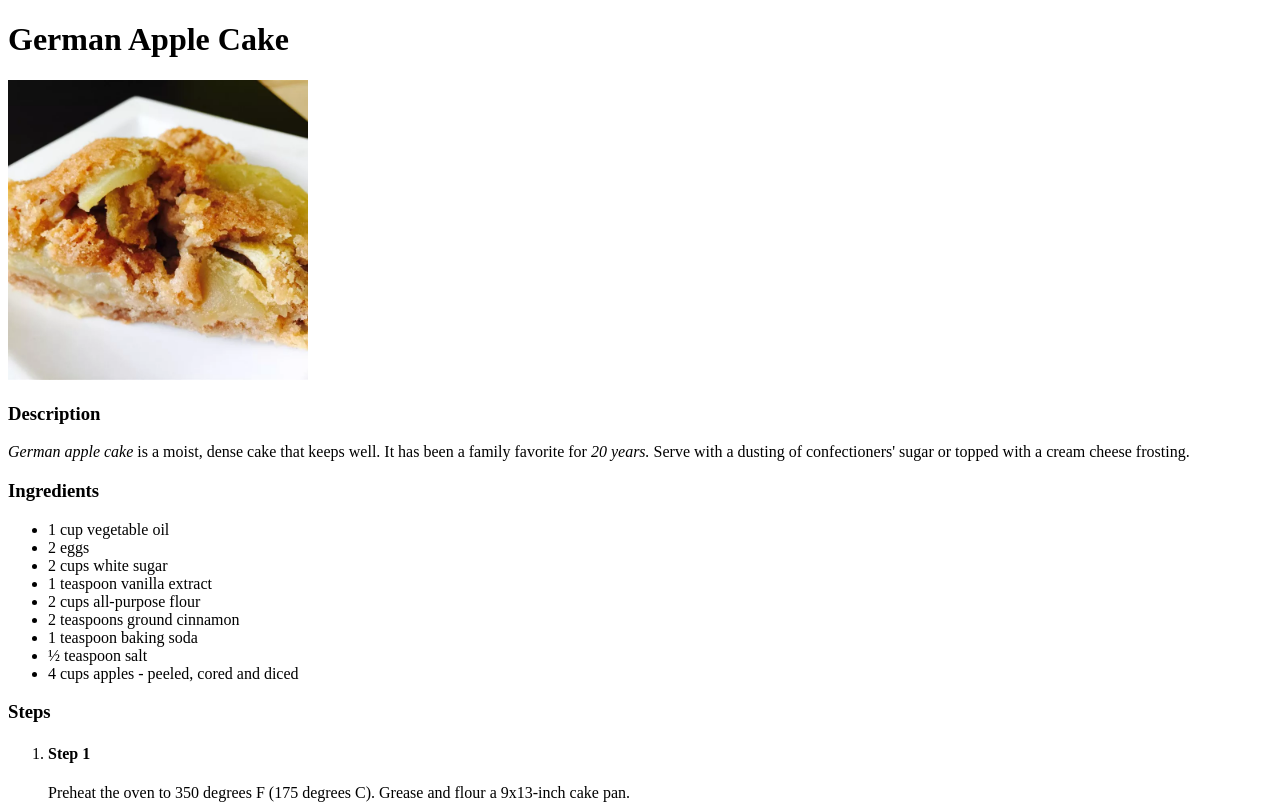
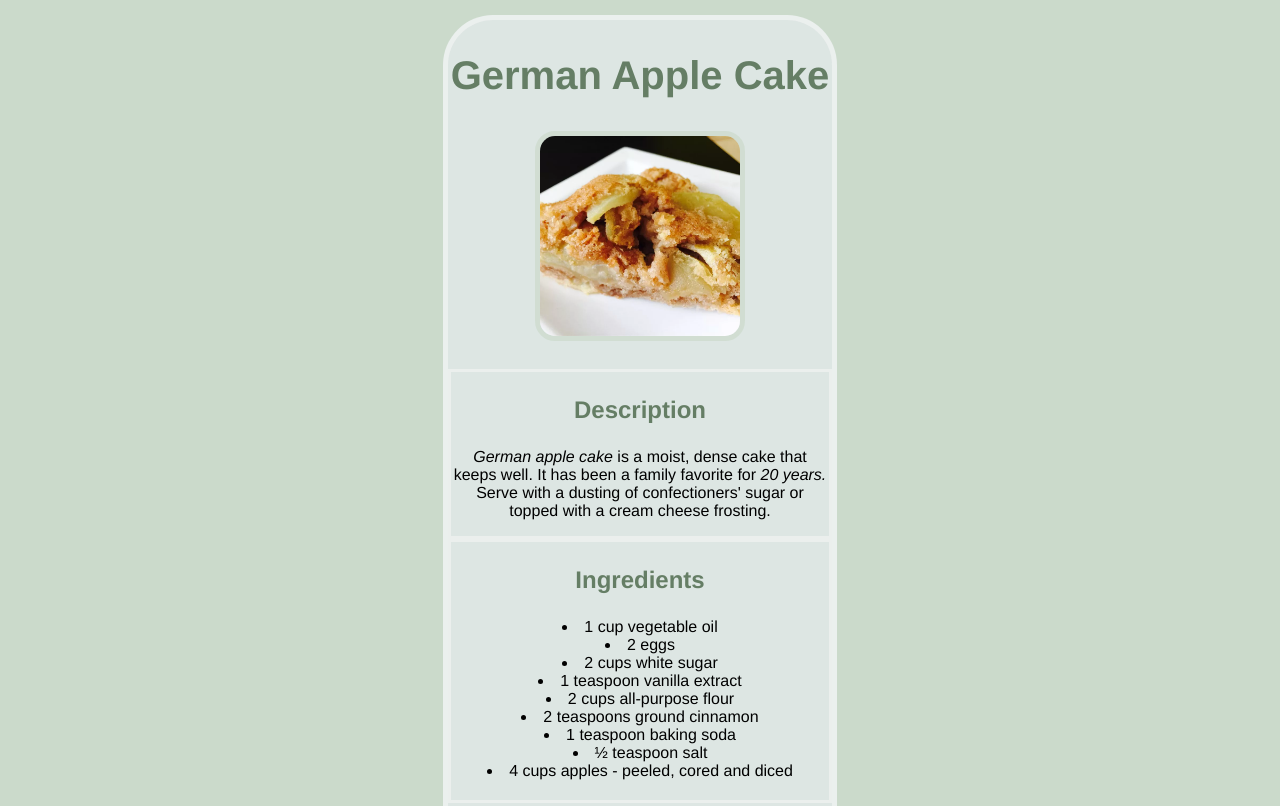
Before and after one commit to NMGVox/Odin-recipes, a website: page recipes/German-Apple-Cake.html in a window 1280 px wide. Shown: the top 806 px of the page. Drawn offline with Linux system fonts and the light colour scheme.

Commit message:
Add styling to the rest of the website
Made an edit to the "top-pic" rules. Top-pic now has a margi-bottom of
24px in order to add a propotional amount of space between it and the
border below it. The "main" ruleset has had its "width" set to auto.
This has been done in order to get rid of the horizontal scrollbar.

```diff
--- a/recipes/German-Apple-Cake.html
+++ b/recipes/German-Apple-Cake.html
@@ -1,19 +1,26 @@
 <!DOCTYPE html>
 <html lang="en">
 <head>
+    <link rel="stylesheet" href="./../style.css">
     <meta charset="UTF-8">
     <title>Document</title>
 </head>
 <body>
-    <h1>German Apple Cake</h1>
-    <img src="./../images/germancake.webp" width="300px" height="300px">
+    <section class="main">
+        <div class="welcomebody">
+            <h1 class="site-title">German Apple Cake</h1>
+            <img src="./../images/germancake.webp" class="top-pic">
 
-    <h3>Description</h3>
+            <div class="recipe-section">
+                <h3 class="recipe-header">Description</h3>
                 <p> <i>German apple cake</i> is a moist, dense cake that keeps well. It has been a family favorite for <em>20 years.</em>
-        Serve with a dusting of confectioners' sugar or topped with a cream cheese frosting.</p>
+                    Serve with a dusting of confectioners' sugar or topped with a cream cheese frosting.
+                </p>
+            </div>
 
-        <h3>Ingredients</h3>
-    <ul>
+            <div class="recipe-section">
+                <h3 class="recipe-header">Ingredients</h3>
+                <ul class="ingredients">
                     <li>1 cup vegetable oil</li>
                     <li>2 eggs </li>
                     <li>2 cups white sugar</li>
@@ -24,9 +31,10 @@
                     <li>½ teaspoon salt</li>
                     <li>4 cups apples - peeled, cored and diced</li>
                 </ul>
+            </div>
 
-    <h3>Steps</h3>
-    <ol>
+            <h3 class="recipe-header">Steps</h3>
+            <ol class="step-list">
                 <li><h4>Step 1</h4>
                     <p>Preheat the oven to 350 degrees F (175 degrees C). Grease and flour a 9x13-inch cake pan.
                     </p>
@@ -46,5 +54,7 @@
                     </p>
                 </li>
             </ol>
+        </div>
+    </section>
 </body>
 </html>
--- a/style.css
+++ b/style.css
@@ -9,7 +9,7 @@ body{
 
 .main{
     background-color:rgb(203, 218, 203);
-    width: 100vw;
+    width: auto;
     min-height: 100vh;
     max-height: auto;
     display: flex;
@@ -58,6 +58,7 @@ body{
     border-width: 5px;
     border-color: rgba(203, 218, 203, 0.671);
     border-radius: 20px;
+    margin-bottom: 24px;
 }
 
 .step-list{
```
Also changed, not shown: recipes/seven-layer-taco-dip.html (+16 -7 lines). Lines whose indentation alone changed are shown as unchanged.
